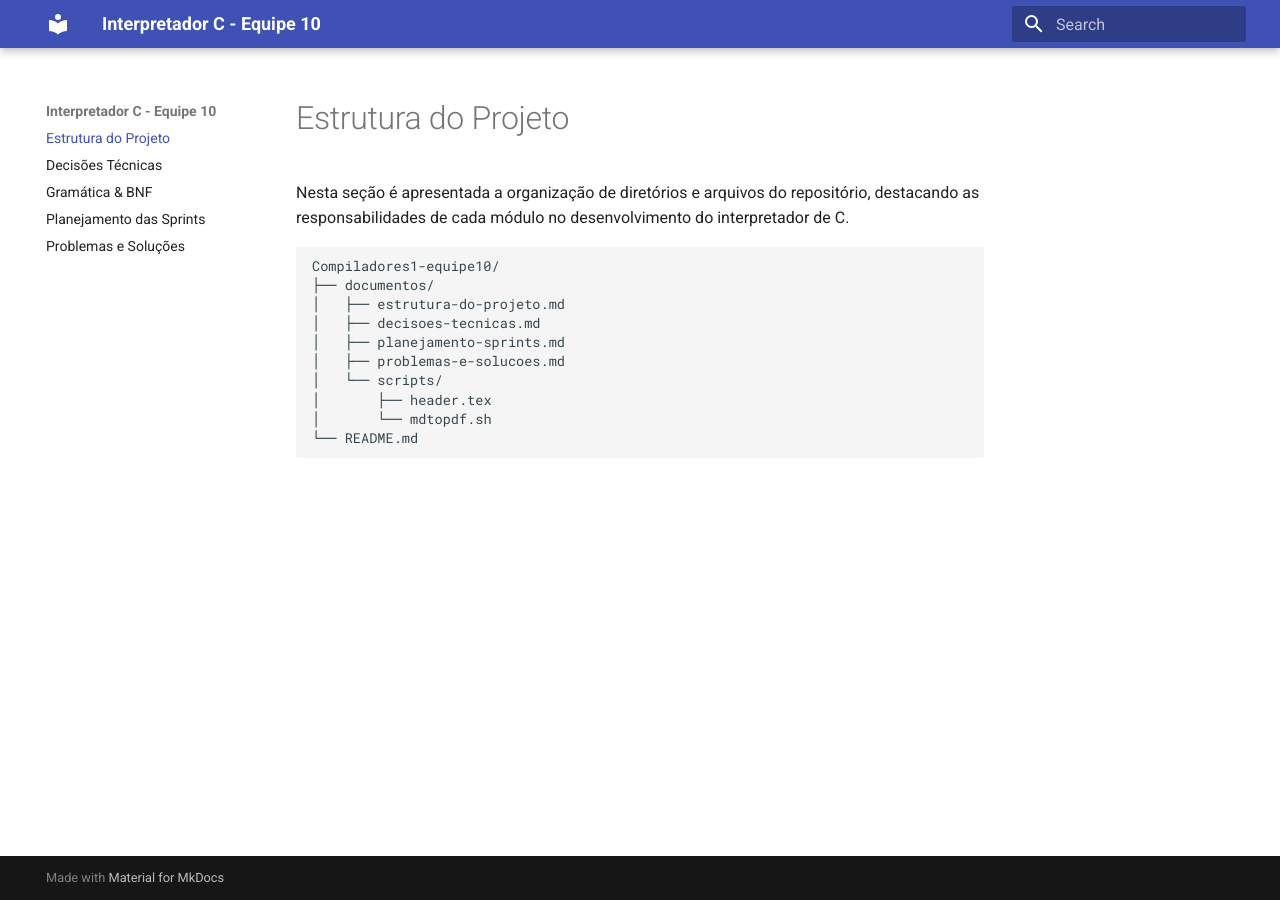
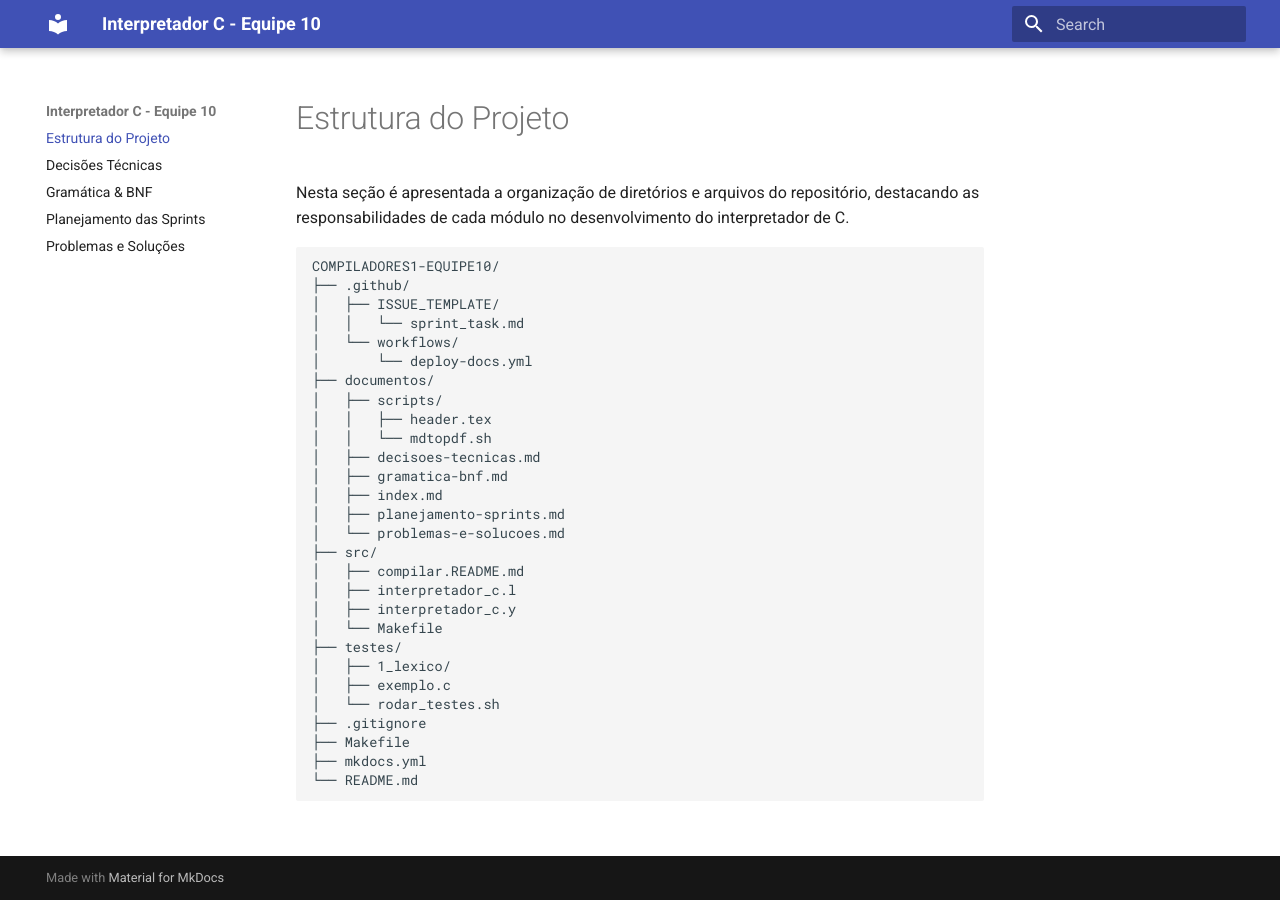
Before and after one commit to interpretador-c-unb/Compiladores1-equipe10, an MkDocs documentation site: the page built from documentos/index.md, in a window 1280 px wide. Built offline with MkDocs 1.6.1 and Material for MkDocs 9.7.7, drawn with Linux system fonts in a browser that asks for light colours.

````diff
--- a/documentos/index.md
+++ b/documentos/index.md
@@ -3,14 +3,32 @@
 Nesta seção é apresentada a organização de diretórios e arquivos do repositório, destacando as responsabilidades de cada módulo no desenvolvimento do interpretador de C.
 
 ```text
-Compiladores1-equipe10/
+COMPILADORES1-EQUIPE10/
+├── .github/
+│   ├── ISSUE_TEMPLATE/
+│   │   └── sprint_task.md
+│   └── workflows/
+│       └── deploy-docs.yml
 ├── documentos/
-│   ├── estrutura-do-projeto.md
+│   ├── scripts/
+│   │   ├── header.tex
+│   │   └── mdtopdf.sh
 │   ├── decisoes-tecnicas.md
+│   ├── gramatica-bnf.md
+│   ├── index.md
 │   ├── planejamento-sprints.md
-│   ├── problemas-e-solucoes.md
-│   └── scripts/
-│       ├── header.tex
-│       └── mdtopdf.sh
+│   └── problemas-e-solucoes.md
+├── src/
+│   ├── compilar.README.md
+│   ├── interpretador_c.l
+│   ├── interpretador_c.y
+│   └── Makefile
+├── testes/
+│   ├── 1_lexico/
+│   ├── exemplo.c
+│   └── rodar_testes.sh
+├── .gitignore
+├── Makefile
+├── mkdocs.yml
 └── README.md
 ```
--- a/mkdocs.yml
+++ b/mkdocs.yml
@@ -13,9 +13,6 @@ theme:
     - navigation.sections
     - toc.follow
 
-extra_css:
-  - stylesheets/extra.css
-
 markdown_extensions:
   - admonition
   - codehilite
````
Also changed, not shown: documentos/decisoes-tecnicas.md (+18 -18 lines), documentos/planejamento-sprints.md (+1 -1 lines).
